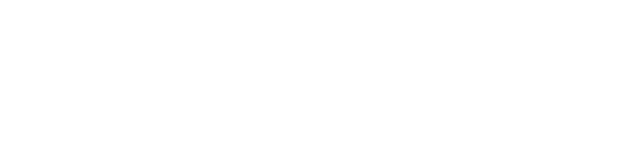
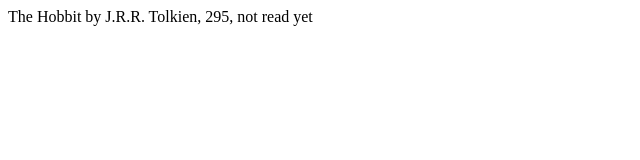
Before and after one commit to Larrys-code/Library-Project, a website: page index.html in a window 1280 px wide. Shown: the whole page, without its empty margins (0-640 px from the left). Drawn offline with Linux system fonts and the light colour scheme.

Commit message:
Create function to add books to page

```diff
--- a/index.html
+++ b/index.html
@@ -8,6 +8,7 @@
     <link rel="stylesheet" href="./styles/styles.css">
 </head>
 <body>
+    <div class="book-shelf"></div>
     <script src="./scripts/app.js"></script>
 </body>
 </html>
--- a/scripts/app.js
+++ b/scripts/app.js
@@ -36,9 +36,15 @@
 }
 
 function displayLibrary(library) {
-  const bookShelf = document.querySelector();
+  const bookShelf = document.querySelector(".book-shelf");
+  library.forEach((book) => {
+    const bookCard = document.createElement("div");
+    bookCard.classList.add("book");
+    bookCard.textContent = book.info();
+    bookShelf.appendChild(bookCard);
+  });
 }
 
 const theHobbit = new Book("The Hobbit", "J.R.R. Tolkien", "295");
-console.log(theHobbit.info());
 addBooksToLibrary(myLibrary, theHobbit);
+displayLibrary(myLibrary);
```
